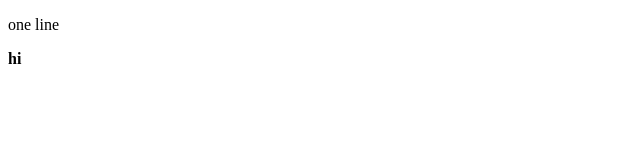
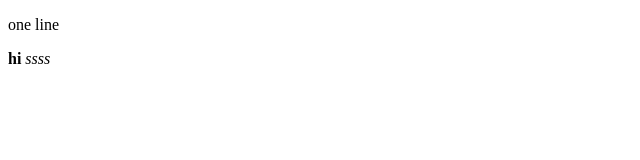
Before and after one commit to smyh99/test, a plain HTML site: page index.html in a window 1280 px wide. Shown: the full height of the page, 0-640 px from the left. Drawn offline with Linux system fonts and the light colour scheme.

Commit message:
add newe

```diff
--- a/index.html
+++ b/index.html
@@ -8,5 +8,6 @@
   <body>
     <p>one line</p>
     <b>hi</b>
+    <i>ssss</i>
   </body>
 </html>
```
